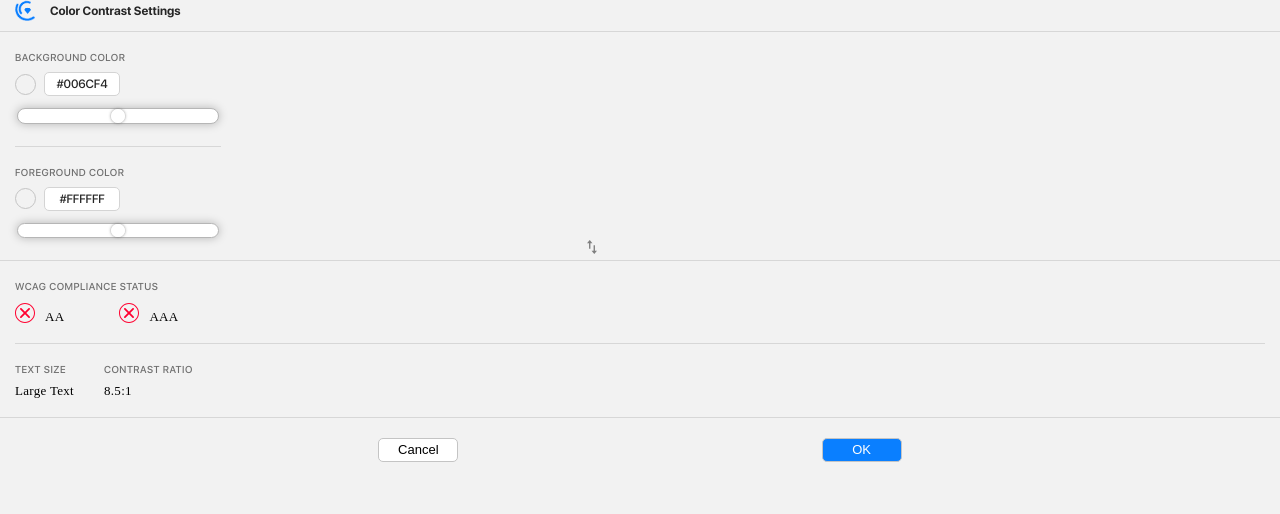
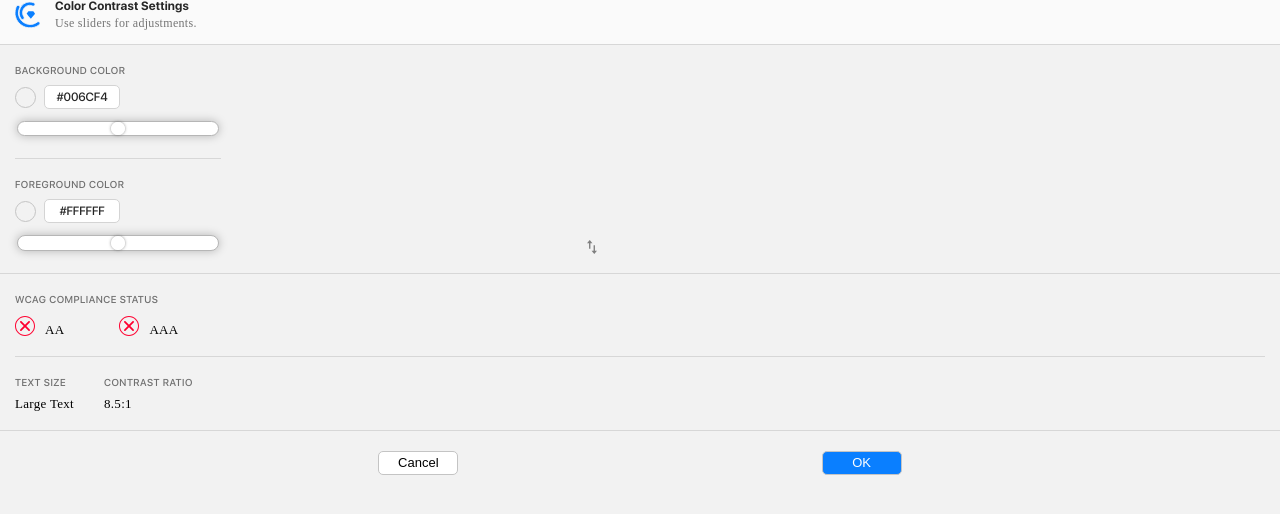
Before and after one commit to ygev/cluse, a plain HTML site: page Cluse.sketchplugin/Contents/Resources/web-ui/index.html in a window 1280 px wide. Drawn offline with nearby package versions, Linux system fonts and the light colour scheme; a web font is replaced by a local one.

Commit message:
Add subtitle like in the old version. I like it...

```diff
--- a/Cluse.sketchplugin/Contents/Resources/web-ui/index.html
+++ b/Cluse.sketchplugin/Contents/Resources/web-ui/index.html
@@ -9,6 +9,7 @@
 			<img src="img/logo.svg" alt="" class="logo">
 			<div class="title">
 				<h1 class="title-tab">Color Contrast Settings</h1>
+				<h1 class="subtitle-tab">Use sliders for adjustments.</h1>
 			</div>
 		</header>
 
--- a/Cluse.sketchplugin/Contents/Resources/web-ui/style.css
+++ b/Cluse.sketchplugin/Contents/Resources/web-ui/style.css
@@ -20,7 +20,7 @@ html {
 	width: 100%;
 	height: 100%;
 	font-family: -apple-system, sans-serif;
-	background-color: #F2F2F2;
+	background-color: #f2f2f2;
 	overflow-x: hidden;
 }
 
@@ -38,13 +38,14 @@ html {
 	width: auto;
 	border-bottom: 1px #D7D7D7 solid;
 	display: flex;
-	padding-bottom: 10px;
+	padding-bottom: 15px;
 	padding-left: 15px;
 	padding-right: 15px;
+	background-color: #fafafa;
 }
 
 .logo {
-	width: 20px;
+	width: 25px;
 }
 
 .title {
@@ -56,7 +57,17 @@ html {
 .title-tab {
 	font-family: "SFUIDisplay-Bold";
 	font-size: 12px;
+    letter-spacing: 0.15px;
 	color: #262626;
+}
+
+
+.subtitle-tab {
+	font-family: "SFUIDisplay-Regular";
+    font-size: 12px;
+    padding-top: 5px;
+    letter-spacing: 0.3px;
+    color: #757575;
 }
 
 /* BOTTOM CHUNK*/
--- a/Cluse.sketchplugin/Contents/Sketch/ui.js
+++ b/Cluse.sketchplugin/Contents/Sketch/ui.js
@@ -68,7 +68,7 @@ function createWindow(){
 
 	window.titlebarAppearsTransparent = true;
 
-	window.backgroundColor = NSColor.colorWithRed_green_blue_alpha(0.95, 0.95, 0.95, 1);
+	window.backgroundColor = NSColor.colorWithRed_green_blue_alpha(0.98, 0.98, 0.98, 1);
 
 	return window;
 };
```
